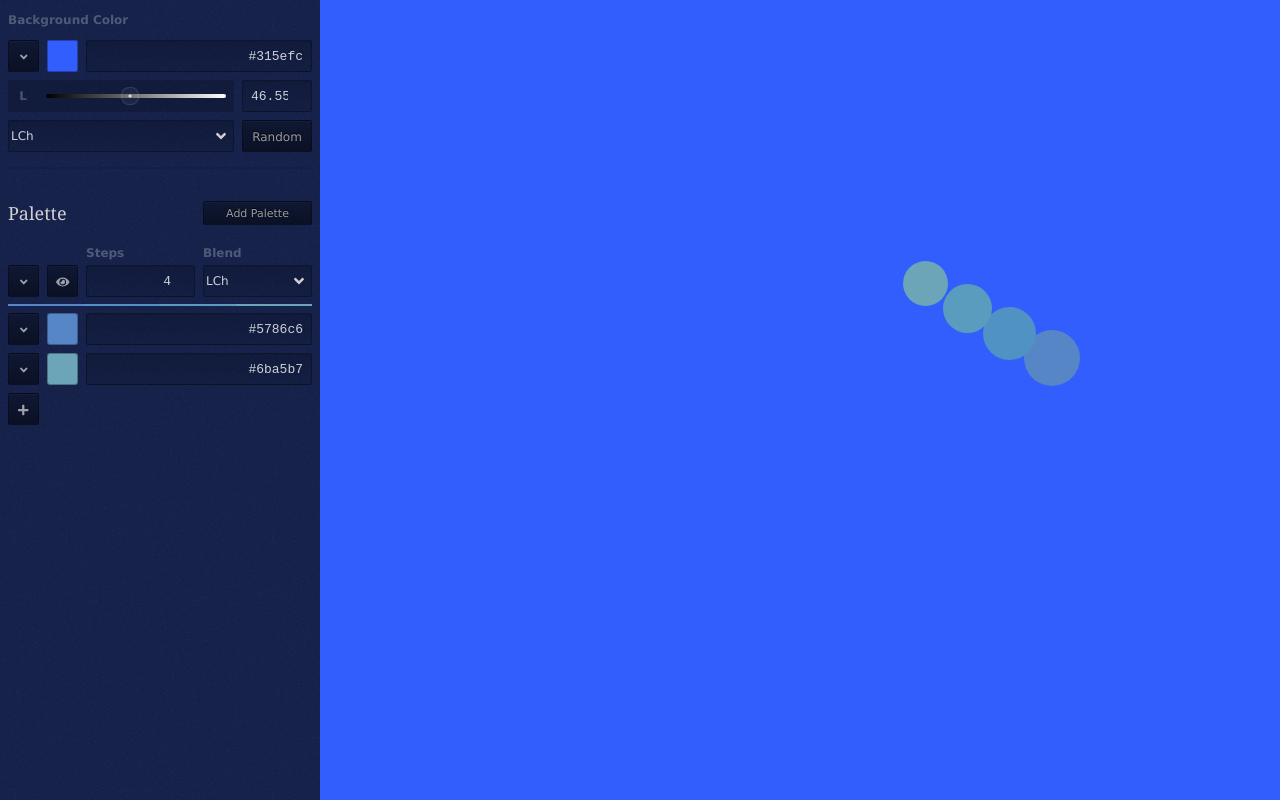
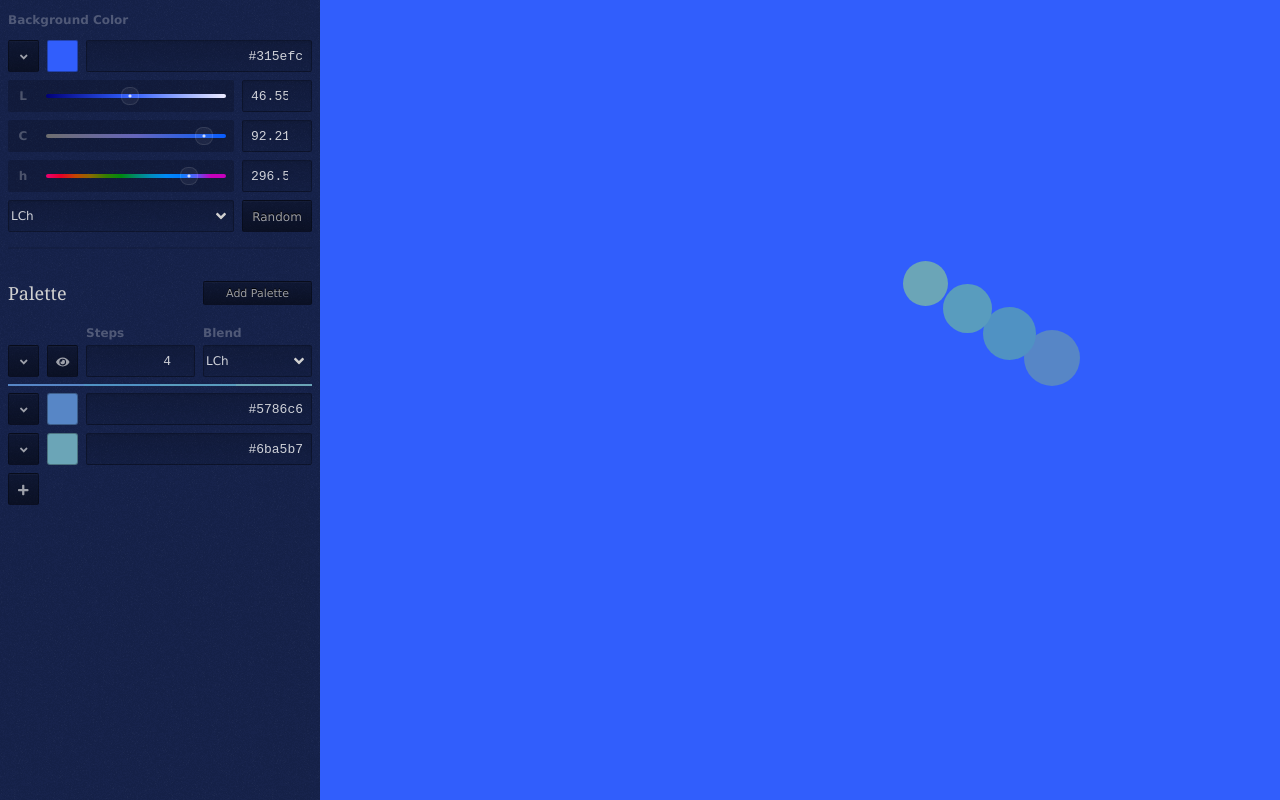
Before and after one commit to LoudBit/clutch, a Nuxt app: page / in a window 1280 px wide. Both pictures are taken after a click on the button 23 px from the left and 56 px from the top of the page. Built offline with nearby package versions, Linux system fonts and the light colour scheme.

Commit message:
finished connecting new Lch2 component

```diff
--- a/components/BG.vue
+++ b/components/BG.vue
@@ -2,7 +2,6 @@
   <div class="BG">
     <div class="ui grid">
       <label class="ui span-8 block" for="bg">Background Color</label>
-      <!-- <button class="ui small span-2" @click="randomize">Random</button> -->
       <button class="ui span-1" @click="toggleOpen">
         <font-awesome-icon icon="angle-down" />
       </button>
@@ -10,7 +9,7 @@
       <input id="bg" v-model="hex" class="span-6" type="text" size="sm" />
     </div>
     <template v-if="open">
-      <Lch2 v-if="mode === 'lch'" :l="l" @changeL="changeL"></Lch2>
+      <Lch2 v-if="mode === 'lch'" :l="l" :c="c" :h="h" @l="setL" @c="setC" @h="setH"></Lch2>
       <!-- <RgbInput v-if="mode === 'rgb'" :input-index="inputIndex" :color-index="colorIndex" :input="input"></RgbInput> -->
       <div class="ui grid">
         <div class="ui select span-6">
@@ -21,9 +20,6 @@
           <font-awesome-icon icon="angle-down" />
         </div>
         <button class="ui span-2" @click="randomize">Random</button>
-        <!-- <button class="ui span-2" title="Remove Color" @click="removeColor(colorIndex)">
-          Delete
-        </button> -->
       </div>
     </template>
   </div>
@@ -54,9 +50,14 @@ export default {
     l() {
       return this.bg.lch[0]
     },
+    c() {
+      return this.bg.lch[1]
+    },
+    h() {
+      return this.bg.lch[2]
+    },
     hex: {
       get() {
-        console.debug(`🔊 this.bg.lch:`, this.bg.lch[0])
         return this.bg.hex
       },
       set(value) {
@@ -70,14 +71,14 @@ export default {
     ...mapMutations({
       randomize: 'bg/randomize'
     }),
-    changeL(l) {
-      console.debug(`🔊 l:`, l)
-      // this.$store.dispatch('palette/updateLch', {
-      //   colorIndex: this.colorIndex,
-      //   input: this.input,
-      //   inputIndex: this.inputIndex,
-      //   lch: [l, lch[1], lch[2]]
-      // })
+    setL(l) {
+      this.$store.commit('bg/updateLch', [l, this.bg.lch[1], this.bg.lch[2]])
+    },
+    setC(c) {
+      this.$store.commit('bg/updateLch', [this.bg.lch[0], c, this.bg.lch[2]])
+    },
+    setH(h) {
+      this.$store.commit('bg/updateLch', [this.bg.lch[0], this.bg.lch[1], h])
     },
     toggleOpen() {
       this.open = !this.open
--- a/components/Lch2.vue
+++ b/components/Lch2.vue
@@ -7,20 +7,20 @@
       <input :value="l" type="range" min="0" max="100" step="0.1" :style="gradients.l" @input="changeL" />
     </div>
     <input :value="l" type="number" min="0" max="100" step="0.1" class="span-2" @change="changeL" />
-    <!-- <div class="ui slider slider-inner-grid span-6">
+    <div class="ui slider slider-inner-grid span-6">
       <div class="text-center">
         <label>C</label>
       </div>
       <input :value="c" type="range" min="0" max="100" step="0.1" :style="gradients.c" @input="changeC" />
     </div>
-    <input :value="c" type="number" min="0" max="100" step="0.1" class="span-2" @change="changeC" /> -->
-    <!-- <div class="ui slider slider-inner-grid span-6">
+    <input :value="c" type="number" min="0" max="100" step="0.1" class="span-2" @change="changeC" />
+    <div class="ui slider slider-inner-grid span-6">
       <div class="text-center">
         <label>h</label>
       </div>
       <input :value="h" type="range" min="0" max="360" step="1" :style="gradients.h" @input="changeH" />
     </div>
-    <input :value="h" type="number" min="0" max="360" step="1" class="span-2" @change="changeH" /> -->
+    <input :value="h" type="number" min="0" max="360" step="1" class="span-2" @change="changeH" />
   </div>
 </template>
 
@@ -29,22 +29,12 @@ import { createLchGradients } from '~/lib/color/gradients'
 
 export default {
   props: {
-    l: { type: Number, required: true }
-    // c: { type: Number, required: true },
-    // h: { type: Number, required: true }
+    l: { type: Number, required: true },
+    c: { type: Number, required: true },
+    h: { type: Number, required: true }
   },
 
   computed: {
-    // l() {
-    //   return this.input.colors[this.colorIndex].lch[0].toFixed(1)
-    // },
-    // c() {
-    //   return this.input.colors[this.colorIndex].lch[1].toFixed(1)
-    // },
-    // h() {
-    //   const h = this.input.colors[this.colorIndex].lch[2].toFixed(1)
-    //   return isNaN(h) ? 0 : h
-    // },
     gradients() {
       return createLchGradients(this.l, this.c, this.h)
     }
@@ -53,35 +43,16 @@ export default {
   methods: {
     changeL(event) {
       const l = parseFloat(event.target.value)
-      this.$emit('changeL', l)
-      // const lch = this.input.colors[this.colorIndex].lch
-      // this.$store.dispatch('palette/updateLch', {
-      //   colorIndex: this.colorIndex,
-      //   input: this.input,
-      //   inputIndex: this.inputIndex,
-      //   lch: [l, lch[1], lch[2]]
-      // })
+      this.$emit('l', l)
+    },
+    changeC(event) {
+      const c = parseFloat(event.target.value)
+      this.$emit('c', c)
+    },
+    changeH(event) {
+      const h = parseFloat(event.target.value)
+      this.$emit('h', h)
     }
-    // changeC(event) {
-    //   const c = parseFloat(event.target.value)
-    //   const lch = this.input.colors[this.colorIndex].lch
-    //   this.$store.dispatch('palette/updateLch', {
-    //     colorIndex: this.colorIndex,
-    //     input: this.input,
-    //     inputIndex: this.inputIndex,
-    //     lch: [lch[0], c, lch[2]]
-    //   })
-    // },
-    // changeH(event) {
-    //   const h = parseFloat(event.target.value)
-    //   const lch = this.input.colors[this.colorIndex].lch
-    //   this.$store.dispatch('palette/updateLch', {
-    //     colorIndex: this.colorIndex,
-    //     input: this.input,
-    //     inputIndex: this.inputIndex,
-    //     lch: [lch[0], lch[1], h]
-    //   })
-    // }
   }
 }
 </script>
--- a/store/bg.js
+++ b/store/bg.js
@@ -20,5 +20,8 @@ export const mutations = {
   },
   update(state, bg) {
     state.background = createColor(chroma(bg))
+  },
+  updateLch(state, lch) {
+    state.background = createColor(chroma.lch(lch[0], lch[1], lch[2]))
   }
 }
--- a/store/palette.js
+++ b/store/palette.js
@@ -106,13 +106,13 @@ export const actions = {
   updateLch({ commit }, data) {
     const color = chroma.lch(data.lch)
 
+    if (chroma.valid(color)) {
       const def = {
         hex: color.hex(),
         lch: data.lch,
         rgb: color.rgb()
       }
 
-    if (chroma.valid(color)) {
       const colors = [...data.input.colors]
       colors[data.colorIndex] = { ...colors[data.colorIndex], ...def }
       const input = { colors }
@@ -122,13 +122,12 @@ export const actions = {
   updateRgb({ commit }, data) {
     const color = chroma.rgb(data.rgb)
 
+    if (chroma.valid(color)) {
       const def = {
         hex: color.hex(),
         lch: color.lch(),
         rgb: data.rgb
       }
-
-    if (chroma.valid(color)) {
       const colors = [...data.input.colors]
       colors[data.colorIndex] = { ...colors[data.colorIndex], ...def }
       const input = { colors }
```
Lines whose indentation alone changed are shown as unchanged.
